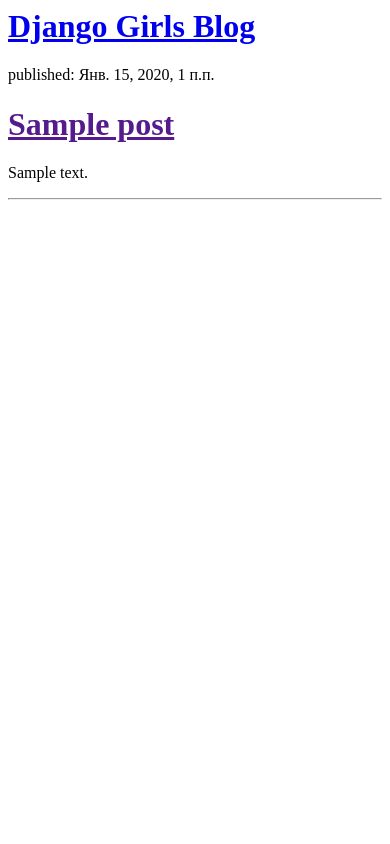
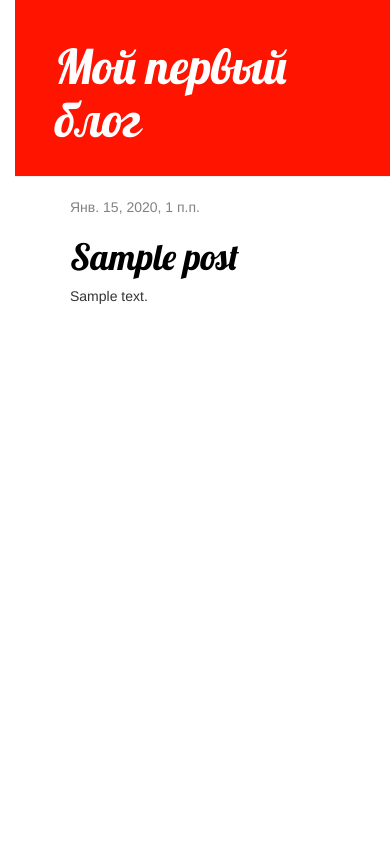
Before and after one commit to haosprinz/my-first-blog, a Django app: page / in a window 390 px wide. Run offline with Django 3.2, Linux system fonts and the light colour scheme; tables that the repository leaves empty hold one stand-in row (values such as "Sample post"); some libraries are stand-ins or nearby versions.

Commit message:
Блог после верстки

```diff
--- /dev/null
+++ b/mysite/blog/static/css/blog.css
@@ -0,0 +1,54 @@
+h1 a {
+	color: #FCA205;
+	font-family: 'Lobster';
+}
+body {
+	padding-left: 15px;
+}
+
+.page-header {
+	background-color: #ff1400;
+	margin-top: 0;
+	padding: 20px 20px 20px 40px;
+}
+
+.page-header h1, .page-header h1 a, .page-header h1 a:visited, .page-header h1 a:active {
+    color: #ffffff;
+    font-size: 36pt;
+    text-decoration: none;
+}
+
+.content {
+    margin-left: 40px;
+}
+
+h1, h2, h3, h4 {
+    font-family: 'Lobster', cursive;
+}
+
+.date {
+    color: #828282;
+}
+
+.save {
+    float: right;
+}
+
+.post-form textarea, .post-form input {
+    width: 100%;
+}
+
+.top-menu, .top-menu:hover, .top-menu:visited {
+    color: #ffffff;
+    float: right;
+    font-size: 26pt;
+    margin-right: 20px;
+}
+
+.post {
+    margin-bottom: 70px;
+}
+
+.post h1 a, .post h1 a:visited {
+    color: #000000;
+}
--- /dev/null
+++ b/mysite/blog/templates/blog/base.html
@@ -0,0 +1,23 @@
+{% load static %}
+<html>
+    <head>
+        <title>Мой первый блог</title>
+        <link rel="stylesheet" href="//maxcdn.bootstrapcdn.com/bootstrap/3.2.0/css/bootstrap.min.css">
+        <link rel="stylesheet" href="//maxcdn.bootstrapcdn.com/bootstrap/3.2.0/css/bootstrap-theme.min.css">
+        <link href='//fonts.googleapis.com/css?family=Lobster&subset=latin,latin-ext' rel='stylesheet' type='text/css'>
+        <link rel="stylesheet" href="{% static 'css/blog.css' %}">
+    </head>
+<body>
+    <div class="page-header">
+        <h1><a href="/">Мой первый блог</a></h1>
+    </div>
+    <div class="content container">
+        <div class="row">
+            <div class="col-md-8">
+            {% block content %}
+            {% endblock %}
+            </div>
+        </div>
+    </div>
+</body>
+</html>
--- a/mysite/blog/templates/blog/post_list.html
+++ b/mysite/blog/templates/blog/post_list.html
@@ -1,22 +1,14 @@
-<html>
-    <head>
-        <title>Django Girls blog</title>
-    </head>
-    <body>
-        <div>
-            <h1><a href="/">Django Girls Blog</a></h1>
+{% extends 'blog/base.html' %}
+
+{% block content %}
+{% for post in posts %}
+    <div class="post">
+
+        <div class="date">
+            {{ post.published_date }}
         </div>
-
-
-        {% for post in posts %}
-        	<div>
-        		<p>published: {{ post.published_date }}</p>
-        		<h1><a href="">{{ post.title }}</a></h1>
-        		<p>{{ post.text|linebreaksbr }}</p>
-        		<hr></hr>
-        	</div>
-        {% endfor %}
-
-
-    </body>
-</html>
+        <h1><a href="{% url 'post_detail' pk=post.pk %}">{{ post.title }}</a></h1>
+        <p>{{ post.text|linebreaksbr }}</p>
+    </div>
+{% endfor %}
+{% endblock %}
--- a/mysite/blog/urls.py
+++ b/mysite/blog/urls.py
@@ -3,4 +3,5 @@ from . import views
 
 urlpatterns = [
 	path('', views.post_list, name='post_list'),
+	path('post/<int:pk>/', views.post_detail, name='post_detail'),
 ]
--- a/mysite/blog/views.py
+++ b/mysite/blog/views.py
@@ -1,8 +1,13 @@
 from django.shortcuts import render
 from .models import Post
 from django.utils import timezone
+from django.shortcuts import render, get_object_or_404
 
 # Create your views here.
 def post_list(request):
 	posts = Post.objects.filter(published_date__lte=timezone.now()).order_by('published_date')
 	return render(request, 'blog/post_list.html', {'posts': posts})
+
+def post_detail(request, pk):
+    post = get_object_or_404(Post, pk=pk)
+    return render(request, 'blog/post_detail.html', {'post': post})
```
Also changed, not shown: mysite/blog/templates/blog/post_detail.html (added, +13 -0 lines), 1 other file.
